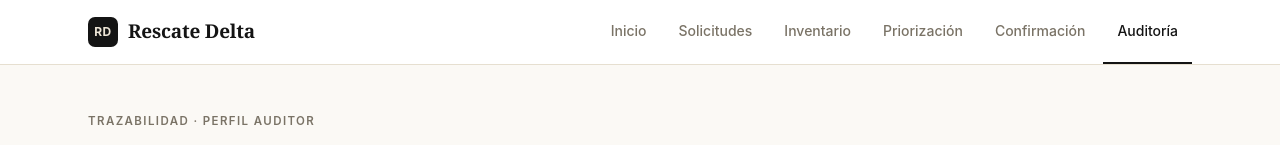
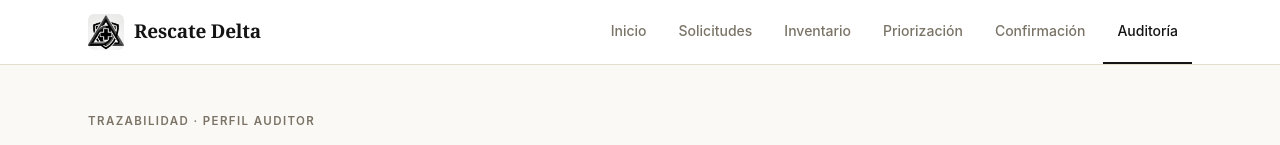
Before and after one commit to D4NI3LYT/Rescate-DELTA, a plain HTML site: page auditoria.html in a window 1280 px wide. Shown: the top 145 px of the page. Drawn offline with Linux system fonts and the light colour scheme.

Commit message:
Se agregó el logo en las pestañas

```diff
--- a/auditoria.html
+++ b/auditoria.html
@@ -5,13 +5,17 @@
   <meta name="viewport" content="width=device-width, initial-scale=1">
   <title>Rescate Delta · Auditoría</title>
   <link rel="stylesheet" href="css/styles.css">
+    <link rel="icon" type="image/jpeg" href="assets/logo.ico">
 </head>
 <body>
 
 <nav class="nav">
   <div class="nav-inner">
-    <a class="brand" href="index.html"><span class="brand-mark">RD</span><span class="name">Rescate Delta</span></a>
-    <div class="links">
+    <a class="brand" href="index.html">
+      <img class="brand-logo" src="assets/logo.jpeg" alt="Logo Rescate Delta">
+      <span class="name">Rescate Delta</span>
+    </a>
+        <div class="links">
       <a href="index.html">Inicio</a>
       <a href="solicitudes.html">Solicitudes</a>
       <a href="inventario.html">Inventario</a>
--- a/css/styles.css
+++ b/css/styles.css
@@ -400,3 +400,19 @@ footer .inner {
   flex-wrap: wrap;
   gap: 8px;
 }
+
+/* Alinear el logo y el nombre horizontalmente */
+.brand {
+  display: flex;
+  align-items: center;
+  gap: 10px;
+  text-decoration: none;
+}
+
+/* Controlar el tamaño y forma de la imagen */
+.brand-logo {
+  height: 36px;       /* Ajusta este valor según el alto de tu navbar */
+  width: 36px;        /* Mantiene proporción cuadrada si tu logo es un ícono */
+  object-fit: cover;  /* Evita que la imagen se deforme */
+  border-radius: 6px; /* Opcional: suaviza las esquinas del fondo blanco/negro del jpeg */
+}
```
Also changed, not shown: confirmacion.html (+6 -2 lines), index.html (+5 -1 lines), inventario.html (+6 -2 lines), priorizacion.html (+6 -2 lines), solicitudes.html (+5 -1 lines), assets/logo.ico (added), assets/logo.jpeg (added).
